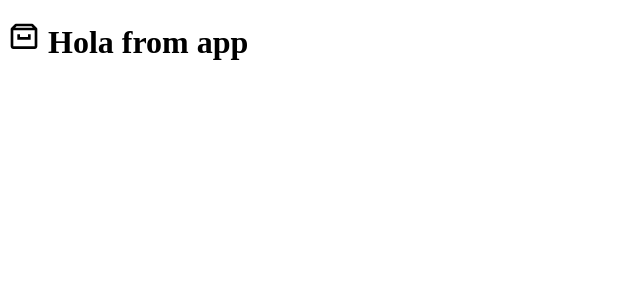
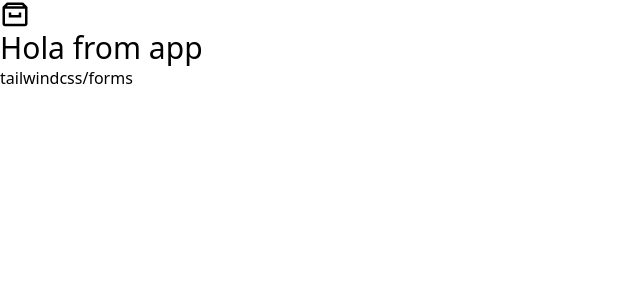
Before and after one commit to mszahan/react_learning, a React (Vite) app in the folder expore_react/interface/: page / in a window 1280 px wide. Shown: the top 300 px of the page, without its empty margins (0-640 px from the left). Built offline with nearby package versions, Linux system fonts and the light colour scheme.

Commit message:
installed and used tailwind css

```diff
--- a/expore_react/interface/package.json
+++ b/expore_react/interface/package.json
@@ -15,14 +15,18 @@
   "author": "",
   "license": "ISC",
   "devDependencies": {
+    "@tailwindcss/forms": "^0.5.7",
     "@vitejs/plugin-react": "^4.2.1",
+    "autoprefixer": "^10.4.16",
     "eslint": "^8.56.0",
     "eslint-config-prettier": "^9.1.0",
     "eslint-plugin-import": "^2.26.0",
     "eslint-plugin-jsx-a11y": "^6.6.1",
     "eslint-plugin-react": "^7.31.8",
     "eslint-plugin-react-hooks": "^4.6.0",
+    "postcss": "^8.4.33",
     "prettier": "^3.2.1",
+    "tailwindcss": "^3.4.1",
     "vite": "^5.0.11"
   },
   "dependencies": {
--- /dev/null
+++ b/expore_react/interface/postcss.config.js
@@ -0,0 +1,6 @@
+module.exports = {
+  plugins: {
+    tailwindcss: {},
+    autoprefixer: {},
+  },
+}
--- a/expore_react/interface/src/App.jsx
+++ b/expore_react/interface/src/App.jsx
@@ -5,7 +5,10 @@ import {BiArchive} from 'react-icons/bi'
 function App () {
     return(
         <div className="app">
-            <h1> <BiArchive/> Hola from app</h1>
+            <h1 className='text-3xl'> <BiArchive/> Hola from app</h1>
+            <h2>
+                tailwindcss/forms
+            </h2>
         </div>
     )
 }
--- /dev/null
+++ b/expore_react/interface/src/index.css
@@ -0,0 +1,3 @@
+@tailwind base;
+@tailwind components;
+@tailwind utilities;
--- a/expore_react/interface/src/index.html
+++ b/expore_react/interface/src/index.html
@@ -3,6 +3,7 @@
 <head>
     <meta charset="UTF-8">
     <meta name="viewport" content="width=device-width, initial-scale=1.0">
+    <link rel="stylesheet" href="index.css">
     <title>Building interface with react</title>
 </head>
 <body>
--- /dev/null
+++ b/expore_react/interface/tailwind.config.js
@@ -0,0 +1,12 @@
+/** @type {import('tailwindcss').Config} */
+
+export default {
+  content: [
+    "./index.html",
+    "./src/**/*.{js,ts,jsx,tsx}",
+  ],
+  theme: {
+    extend: {},
+  },
+  plugins: [ require('@tailwindcss/forms')],
+}
```
Also changed, not shown: 1 other file (tests, documents, lock files or other folders).
